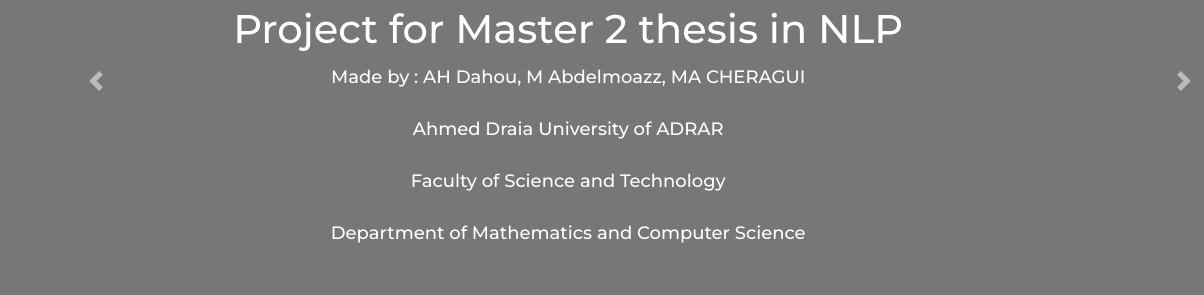
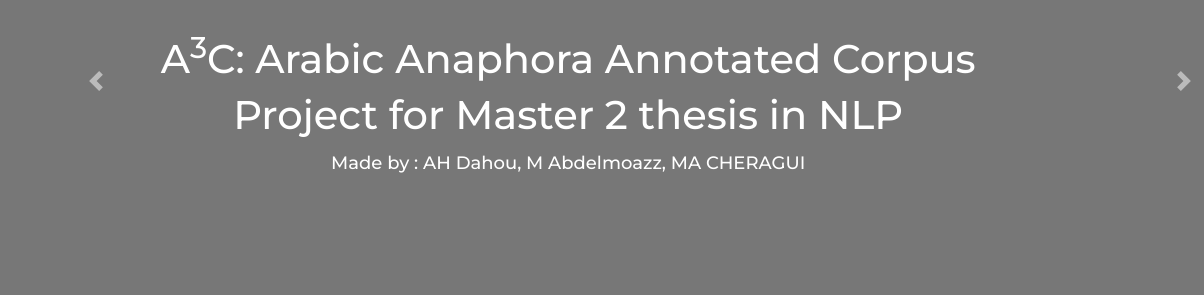
Before and after one commit to Dahouabdelhalim/Anaphora-Corpus, a plain HTML site: page index.html in a window 1280 px wide. Shown: the part 231-526 px from the top of the page, 0-1204 px from the left. Drawn offline with nearby package versions, Linux system fonts and the light colour scheme.

Commit message:
Update index.html

```diff
--- a/index.html
+++ b/index.html
@@ -69,10 +69,7 @@
               <div class="carousel-caption">
                 <h1>A<sup>3</sup>C: Arabic Anaphora Annotated Corpus</h1>
                 <h1>Project for Master 2 thesis in NLP</h1>
-                <p>Made by : AH Dahou, M Abdelmoazz, MA CHERAGUI </p>
-                <p>Ahmed Draia University of ADRAR</p>
-                <p>Faculty of Science and Technology</p>
-                <p>Department of Mathematics and Computer Science</p>
+                <p style="margin-bottom:10%;" >Made by : AH Dahou, M Abdelmoazz, MA CHERAGUI </p>
               </div>
             </div>
           </div>
```
